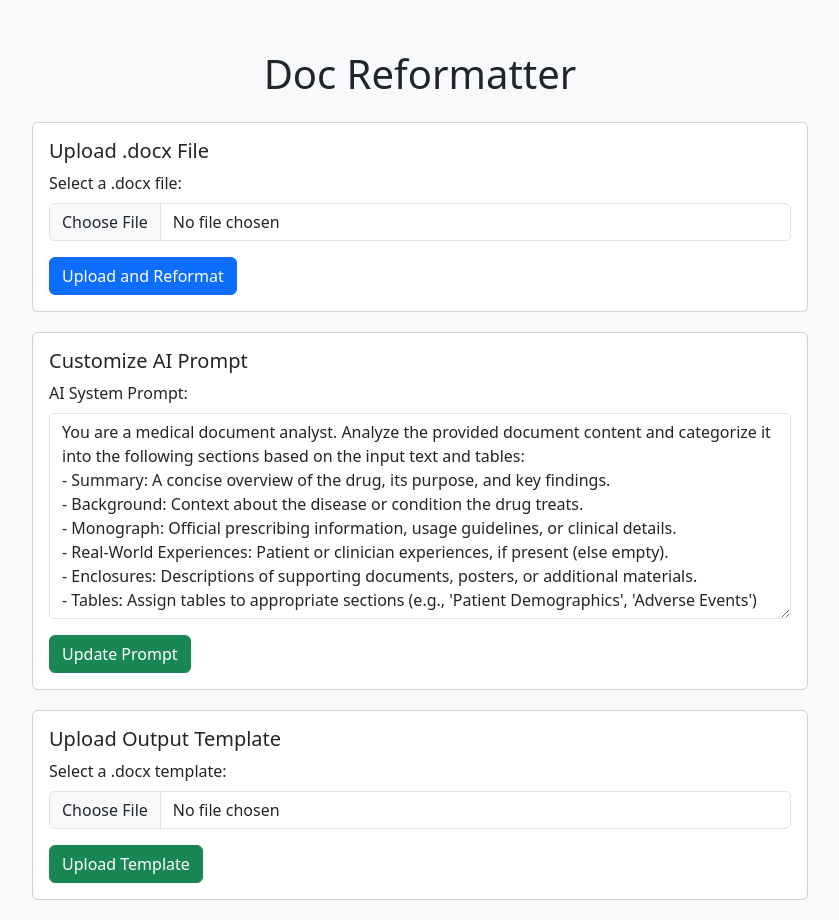
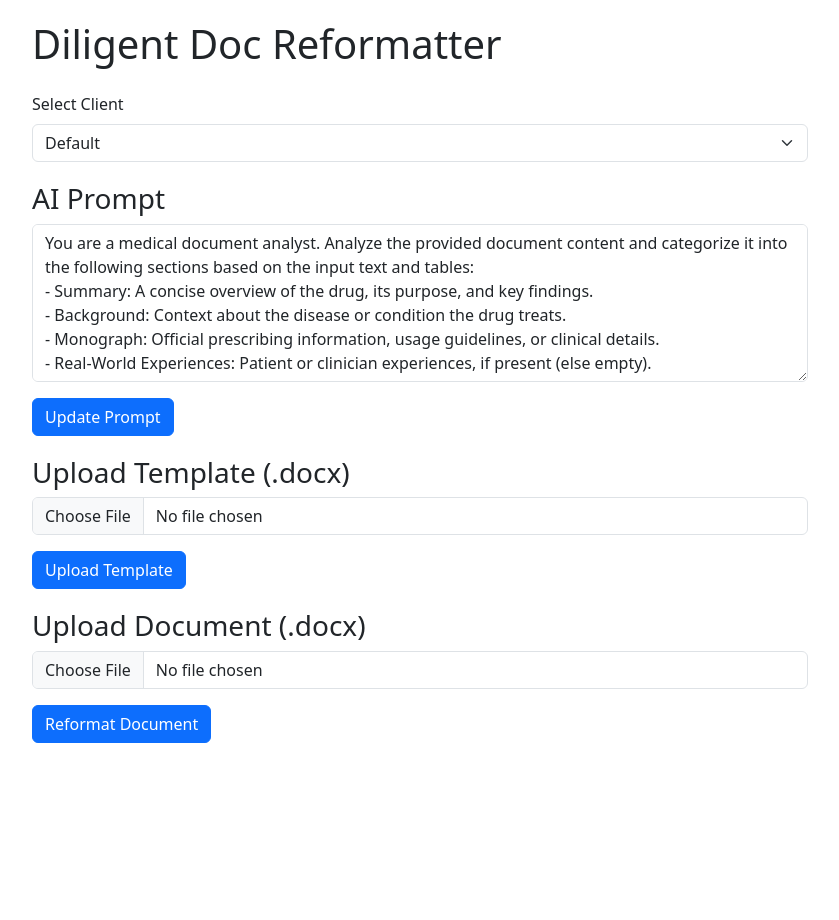
Before and after one commit to joepiercefireside/docreformatter, a Flask app: page / in a window 1280 px wide. Shown: the whole page, without its empty margins (220-1059 px from the left). After the commit the page ends 743 px from the top, so only its background shows below. Run offline with Flask 3, Linux system fonts and the light colour scheme; data that the repository does not hold is empty; some libraries are stand-ins or nearby versions.

Commit message:
add multi client support

```diff
--- a/templates/index.html
+++ b/templates/index.html
@@ -3,136 +3,142 @@
 <head>
     <meta charset="UTF-8">
     <meta name="viewport" content="width=device-width, initial-scale=1.0">
-    <title>Doc Reformatter</title>
-    <link href="https://cdn.jsdelivr.net/npm/bootstrap@5.3.2/dist/css/bootstrap.min.css" rel="stylesheet">
+    <title>Diligent Doc Reformatter</title>
+    <link href="https://cdn.jsdelivr.net/npm/bootstrap@5.3.0/dist/css/bootstrap.min.css" rel="stylesheet">
     <style>
-        body {
-            background-color: #f8f9fa;
-        }
-        .container {
-            max-width: 800px;
-            margin-top: 50px;
-        }
-        .card {
-            margin-bottom: 20px;
-        }
-        #promptFeedback, #templateFeedback {
-            display: none;
-        }
+        body { padding: 20px; }
+        .container { max-width: 800px; }
+        .form-section { margin-bottom: 20px; }
     </style>
 </head>
 <body>
     <div class="container">
-        <h1 class="text-center mb-4">Doc Reformatter</h1>
+        <h1 class="mb-4">Diligent Doc Reformatter</h1>
 
-        <!-- File Upload Section -->
-        <div class="card">
-            <div class="card-body">
-                <h5 class="card-title">Upload .docx File</h5>
-                <form action="/upload" method="post" enctype="multipart/form-data">
-                    <div class="mb-3">
-                        <label for="file" class="form-label">Select a .docx file:</label>
-                        <input type="file" class="form-control" id="file" name="file" accept=".docx" required>
-                    </div>
-                    <button type="submit" class="btn btn-primary">Upload and Reformat</button>
-                </form>
-            </div>
+        <!-- Client Selection -->
+        <div class="form-section">
+            <label for="clientSelect" class="form-label">Select Client</label>
+            <select id="clientSelect" class="form-select" onchange="loadClient()">
+                <option value="">Default</option>
+                {% for client in clients %}
+                <option value="{{ client }}">{{ client }}</option>
+                {% endfor %}
+            </select>
         </div>
 
-        <!-- AI Prompt Section -->
-        <div class="card">
-            <div class="card-body">
-                <h5 class="card-title">Customize AI Prompt</h5>
-                <form id="promptForm">
-                    <div class="mb-3">
-                        <label for="prompt" class="form-label">AI System Prompt:</label>
-                        <textarea class="form-control" id="prompt" name="prompt" rows="8" required>{{ ai_prompt }}</textarea>
-                    </div>
-                    <button type="submit" class="btn btn-success">Update Prompt</button>
-                </form>
-                <div id="promptFeedback" class="alert mt-3"></div>
-            </div>
+        <!-- AI Prompt Editor -->
+        <div class="form-section">
+            <h3>AI Prompt</h3>
+            <form id="promptForm">
+                <div class="mb-3">
+                    <textarea id="promptText" name="prompt" class="form-control" rows="6">{{ ai_prompt }}</textarea>
+                </div>
+                <input type="hidden" id="clientIdPrompt" name="client_id">
+                <button type="submit" class="btn btn-primary">Update Prompt</button>
+            </form>
         </div>
 
-        <!-- Template Upload Section -->
-        <div class="card">
-            <div class="card-body">
-                <h5 class="card-title">Upload Output Template</h5>
-                <form id="templateForm" enctype="multipart/form-data">
-                    <div class="mb-3">
-                        <label for="template" class="form-label">Select a .docx template:</label>
-                        <input type="file" class="form-control" id="template" name="template" accept=".docx" required>
-                    </div>
-                    <button type="submit" class="btn btn-success">Upload Template</button>
-                </form>
-                <div id="templateFeedback" class="alert mt-3"></div>
-            </div>
+        <!-- Template Upload -->
+        <div class="form-section">
+            <h3>Upload Template (.docx)</h3>
+            <form id="templateForm" enctype="multipart/form-data">
+                <div class="mb-3">
+                    <input type="file" name="template" class="form-control" accept=".docx">
+                </div>
+                <input type="hidden" id="clientIdTemplate" name="client_id">
+                <button type="submit" class="btn btn-primary">Upload Template</button>
+            </form>
+        </div>
+
+        <!-- Document Upload -->
+        <div class="form-section">
+            <h3>Upload Document (.docx)</h3>
+            <form id="uploadForm" enctype="multipart/form-data">
+                <div class="mb-3">
+                    <input type="file" name="file" class="form-control" accept=".docx">
+                </div>
+                <input type="hidden" id="clientIdUpload" name="client_id">
+                <button type="submit" class="btn btn-primary">Reformat Document</button>
+            </form>
         </div>
     </div>
 
-    <script src="https://cdn.jsdelivr.net/npm/bootstrap@5.3.2/dist/js/bootstrap.bundle.min.js"></script>
+    <script src="https://cdn.jsdelivr.net/npm/bootstrap@5.3.0/dist/js/bootstrap.bundle.min.js"></script>
     <script>
-        // Handle prompt form submission
-        document.getElementById('promptForm').addEventListener('submit', async function(e) {
-            e.preventDefault();
-            const prompt = document.getElementById('prompt').value;
-            const feedback = document.getElementById('promptFeedback');
-
-            try {
-                const response = await fetch('/update_prompt', {
+        function loadClient() {
+            const clientId = document.getElementById('clientSelect').value;
+            if (clientId) {
+                fetch('/load_client', {
                     method: 'POST',
                     headers: { 'Content-Type': 'application/x-www-form-urlencoded' },
-                    body: new URLSearchParams({ prompt })
-                });
-                const data = await response.json();
+                    body: `client_id=${encodeURIComponent(clientId)}`
+                })
+                .then(response => response.json())
+                .then(data => {
+                    if (data.prompt) {
+                        document.getElementById('promptText').value = data.prompt;
+                    } else {
+                        alert('Error loading client prompt');
+                    }
+                })
+                .catch(error => alert('Error: ' + error));
+            } else {
+                document.getElementById('promptText').value = {{ ai_prompt | tojson }};
+            }
+            document.getElementById('clientIdPrompt').value = clientId;
+            document.getElementById('clientIdTemplate').value = clientId;
+            document.getElementById('clientIdUpload').value = clientId;
+        }
 
-                feedback.style.display = 'block';
-                if (response.ok) {
-                    feedback.className = 'alert alert-success mt-3';
-                    feedback.textContent = data.message;
-                } else {
-                    feedback.className = 'alert alert-danger mt-3';
-                    feedback.textContent = data.error;
-                }
-
-                setTimeout(() => { feedback.style.display = 'none'; }, 3000);
-            } catch (error) {
-                feedback.style.display = 'block';
-                feedback.className = 'alert alert-danger mt-3';
-                feedback.textContent = 'Error updating prompt';
-                setTimeout(() => { feedback.style.display = 'none'; }, 3000);
-            }
+        document.getElementById('promptForm').addEventListener('submit', function(e) {
+            e.preventDefault();
+            const formData = new FormData(this);
+            fetch('/update_prompt', {
+                method: 'POST',
+                body: formData
+            })
+            .then(response => response.json())
+            .then(data => alert(data.message || data.error))
+            .catch(error => alert('Error: ' + error));
         });
 
-        // Handle template form submission
-        document.getElementById('templateForm').addEventListener('submit', async function(e) {
+        document.getElementById('templateForm').addEventListener('submit', function(e) {
             e.preventDefault();
             const formData = new FormData(this);
-            const feedback = document.getElementById('templateFeedback');
+            fetch('/upload_template', {
+                method: 'POST',
+                body: formData
+            })
+            .then(response => response.json())
+            .then(data => alert(data.message || data.error))
+            .catch(error => alert('Error: ' + error));
+        });
 
-            try {
-                const response = await fetch('/upload_template', {
-                    method: 'POST',
-                    body: formData
-                });
-                const data = await response.json();
-
-                feedback.style.display = 'block';
-                if (response.ok) {
-                    feedback.className = 'alert alert-success mt-3';
-                    feedback.textContent = data.message;
-                } else {
-                    feedback.className = 'alert alert-danger mt-3';
-                    feedback.textContent = data.error;
+        document.getElementById('uploadForm').addEventListener('submit', function(e) {
+            e.preventDefault();
+            const formData = new FormData(this);
+            fetch('/upload', {
+                method: 'POST',
+                body: formData
+            })
+            .then(response => {
+                if (!response.ok) {
+                    return response.text().then(text => { throw new Error(text); });
                 }
-
-                setTimeout(() => { feedback.style.display = 'none'; }, 3000);
-            } catch (error) {
-                feedback.style.display = 'block';
-                feedback.className = 'alert alert-danger mt-3';
-                feedback.textContent = 'Error uploading template';
-                setTimeout(() => { feedback.style.display = 'none'; }, 3000);
-            }
+                const filename = response.headers.get('content-disposition')?.match(/filename="(.+)"/)?.[1] || 'reformatted.docx';
+                return response.blob().then(blob => ({ blob, filename }));
+            })
+            .then(({ blob, filename }) => {
+                const url = window.URL.createObjectURL(blob);
+                const a = document.createElement('a');
+                a.href = url;
+                a.download = filename;
+                document.body.appendChild(a);
+                a.click();
+                a.remove();
+                window.URL.revokeObjectURL(url);
+            })
+            .catch(error => alert('Error: ' + error));
         });
     </script>
 </body>
```
